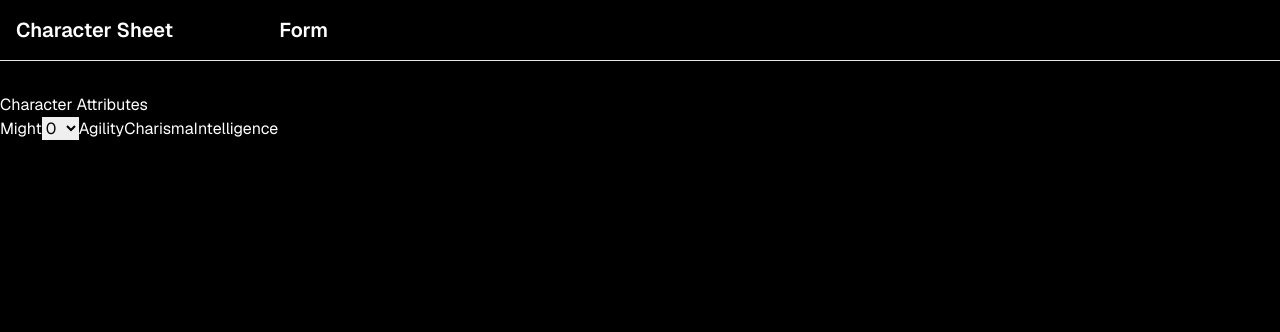
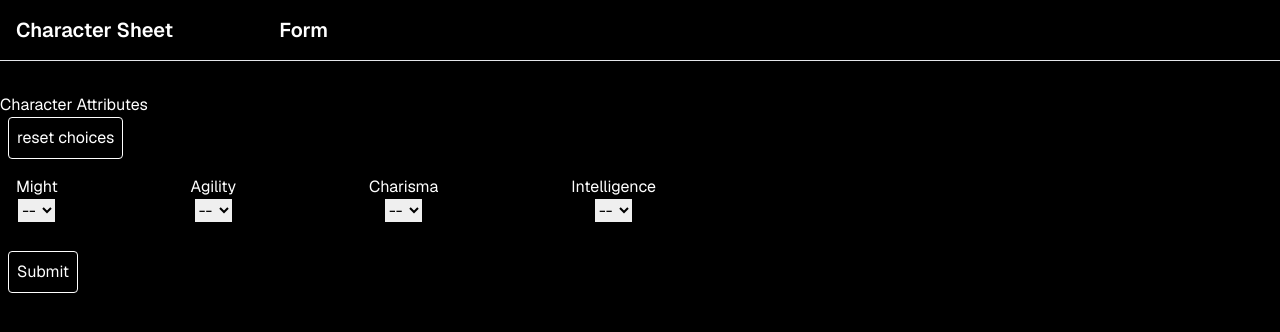
Before and after one commit to thegouge/dc20-beyond, a Next.js app: page /form in a window 1280 px wide. Shown: the top 332 px of the page. Built offline with nearby package versions, Linux system fonts and the light colour scheme.

Commit message:
giving functionality to the attribute selectors
I'm also really proud of myself for getting the whole "mutually
exclusive" selection from a shared list of options

```diff
--- a/src/app/_components/Attributes.tsx
+++ b/src/app/_components/Attributes.tsx
@@ -8,21 +8,78 @@ const standardArray = [3, 1, 0, -2];
 
 export default function Attributes() {
   const [selectedSA, setSelectedSA] = useState([false, false, false, false]);
-  const [might, setMight] = useState(0);
+  const [might, setMight] = useState(-1);
+  const [agility, setAgi] = useState(-1);
+  const [charisma, setCha] = useState(-1);
+  const [intelligence, setInt] = useState(-1);
 
   function selectAttribute(value: string, stat: string) {
-    if (stat === "might") {
-      setMight(parseInt(value));
+    const valueInt = parseInt(value);
+    let prev: number;
+
+    switch (stat) {
+      case "might":
+        prev = might;
+        setMight(valueInt);
+        break;
+
+      case "agility":
+        prev = agility;
+        setAgi(valueInt);
+        break;
+
+      case "charisma":
+        prev = charisma;
+        setCha(valueInt);
+        break;
+
+      case "intelligence":
+        prev = intelligence;
+        setInt(valueInt);
+        break;
+
+      default:
+        prev = -1;
+        break;
     }
+
+    // code for excluding the choice from the list here
+    const selectedIndex = standardArray.indexOf(valueInt);
+    const tmp = [...selectedSA];
+
+    tmp[selectedIndex] = true;
+
+    const prevIndex = standardArray.indexOf(prev);
+    if (prevIndex >= 0) {
+      tmp[prevIndex] = false;
+    }
+
+    setSelectedSA(tmp);
+  }
+
+  function resetSelections() {
+    setMight(-1);
+    setAgi(-1);
+    setCha(-1);
+    setInt(-1);
+    setSelectedSA([false, false, false, false]);
   }
 
   return (
     <div>
       <h2>Character Attributes</h2>
-      <div className="flex">
-        <div>
-          Might
+      <div className="mb-3">
+        <button className="outline-button" onClick={resetSelections}>
+          reset choices
+        </button>
+      </div>
+      <div className="m-4 flex w-1/2 justify-between">
+        <div className="text-center">
+          <label htmlFor="mightSelector" className="block">
+            Might
+          </label>
           <select
+            name="mightSelector"
             value={might}
             onChange={(e) => {
               selectAttribute(e.target.value, "might");
@@ -41,9 +98,81 @@ export default function Attributes() {
             ))}
           </select>
         </div>
-        <div>Agility</div>
-        <div>Charisma</div>
-        <div>Intelligence</div>
+        <div className="text-center">
+          <label htmlFor="agiSelector" className="block">
+            Agility
+          </label>
+          <select
+            name="agiSelector"
+            value={agility}
+            onChange={(e) => {
+              selectAttribute(e.target.value, "agility");
+            }}
+            className="text-black"
+          >
+            <option value="">--</option>
+            {selectedSA.map((isSelected, i) => (
+              <option
+                key={standardArray[i]}
+                disabled={isSelected}
+                value={standardArray[i]}
+              >
+                {standardArray[i]}
+              </option>
+            ))}
+          </select>
+        </div>
+        <div className="text-center">
+          <label htmlFor="chaSelector" className="block">
+            Charisma
+          </label>
+          <select
+            name="chaSelector"
+            value={charisma}
+            onChange={(e) => {
+              selectAttribute(e.target.value, "charisma");
+            }}
+            className="text-black"
+          >
+            <option value="">--</option>
+            {selectedSA.map((isSelected, i) => (
+              <option
+                key={standardArray[i]}
+                disabled={isSelected}
+                value={standardArray[i]}
+              >
+                {standardArray[i]}
+              </option>
+            ))}
+          </select>
+        </div>
+        <div className="text-center">
+          <label htmlFor="intSelector" className="block">
+            Intelligence
+          </label>
+          <select
+            name="intSelector"
+            value={intelligence}
+            onChange={(e) => {
+              selectAttribute(e.target.value, "intelligence");
+            }}
+            className="text-black"
+          >
+            <option value="">--</option>
+            {selectedSA.map((isSelected, i) => (
+              <option
+                key={standardArray[i]}
+                disabled={isSelected}
+                value={standardArray[i]}
+              >
+                {standardArray[i]}
+              </option>
+            ))}
+          </select>
+        </div>
+      </div>
+      <div>
+        <input className="outline-button my-3" type="submit" />
       </div>
     </div>
   );
```
